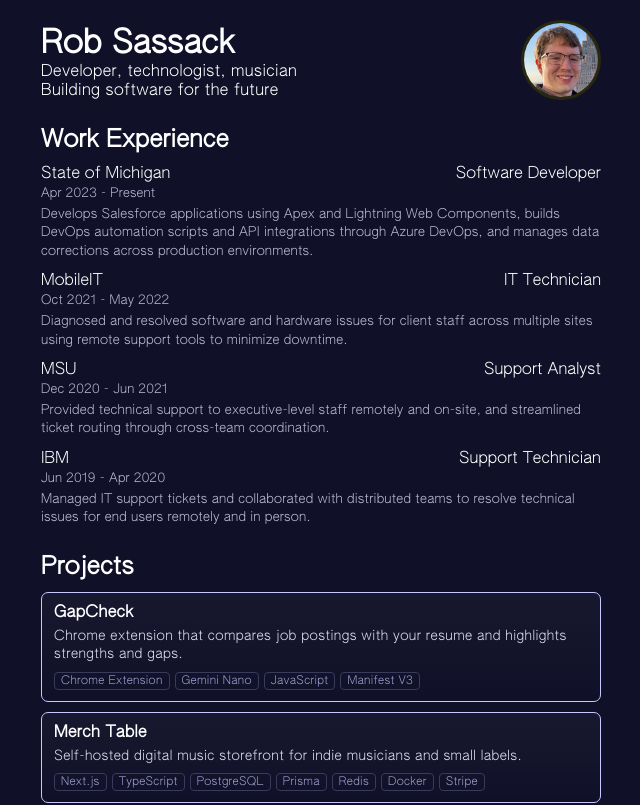
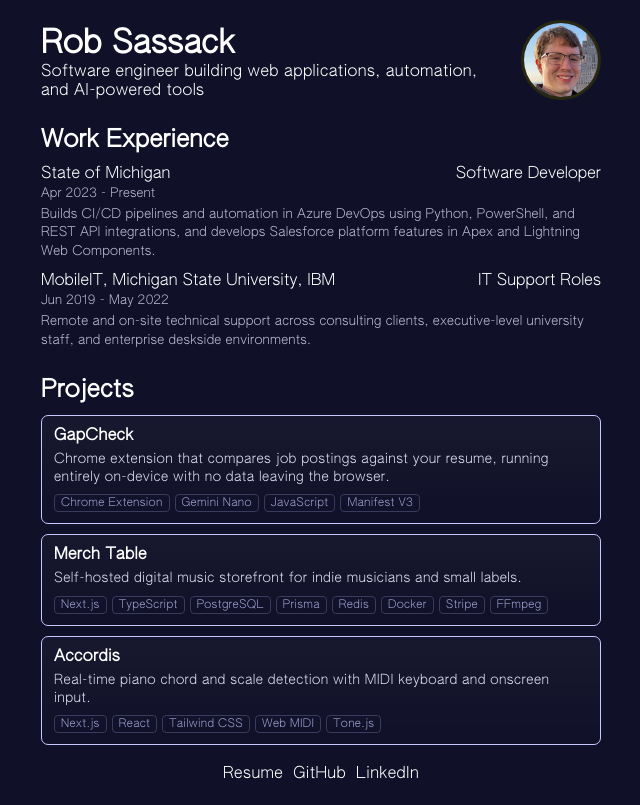
Before and after one commit to robsassack/robsassack.github.io, a React (Vite) app: page / in a window 1280 px wide. Shown: the top 805 px of the page, without its empty margins (319-959 px from the left). Built offline with nearby package versions, Linux system fonts and the light colour scheme.

Commit message:
Revise content and header

```diff
--- a/src/components/Content.jsx
+++ b/src/components/Content.jsx
@@ -9,33 +9,16 @@ function Content() {
             <span className='title'>Software Developer</span>
           </div>
           <p className='job-dates'>Apr 2023 - Present</p>
-          <p className='job-description'>Develops Salesforce applications using Apex and Lightning Web Components, builds DevOps automation scripts and API integrations through Azure DevOps, and manages data corrections across production environments.</p>
+          <p className='job-description'>Builds CI/CD pipelines and automation in Azure DevOps using Python, PowerShell, and REST API integrations, and develops Salesforce platform features in Apex and Lightning Web Components.</p>
         </div>
         <div className='job'>
           <div className='jobs'>
-            <span className='company'>MobileIT</span>
-            <span className='title'>IT Technician</span>
+            <span className='company'>MobileIT, Michigan State University, IBM</span>
+            <span className='title'>IT Support Roles</span>
           </div>
-          <p className='job-dates'>Oct 2021 - May 2022</p>
-          <p className='job-description'>Diagnosed and resolved software and hardware issues for client staff across multiple sites using remote support tools to minimize downtime.</p>
+          <p className='job-dates'>Jun 2019 - May 2022</p>
+          <p className='job-description'>Remote and on-site technical support across consulting clients, executive-level university staff, and enterprise deskside environments.</p>
         </div>
-        <div className='job'>
-          <div className='jobs'>
-            <span className='company'>MSU</span>
-            <span className='title'>Support Analyst</span>
-          </div>
-          <p className='job-dates'>Dec 2020 - Jun 2021</p>
-          <p className='job-description'>Provided technical support to executive-level staff remotely and on-site, and streamlined ticket routing through cross-team coordination.</p>
-        </div>
-        <div className='job'>
-          <div className='jobs'>
-            <span className='company'>IBM</span>
-            <span className='title'>Support Technician</span>
-          </div>
-          <p className='job-dates'>Jun 2019 - Apr 2020</p>
-          <p className='job-description'>Managed IT support tickets and collaborated with distributed teams to resolve technical issues for end users remotely and in person.</p>
-        </div>
-
       </div>
     </section>
   );
--- a/src/components/Header.jsx
+++ b/src/components/Header.jsx
@@ -5,8 +5,7 @@ function Header() {
     <header className='header'>
       <div className='description'>
         <h1 className='myName'>Rob Sassack</h1>
-        <p className='aboutMe'>Developer, technologist, musician</p>
-        <p className='adage'>Building software for the future</p>
+        <p className='aboutMe'>Software engineer building web applications, automation, and AI-powered tools</p>
       </div>
       <div className='portrait'>
         <img
--- a/src/projectsData.js
+++ b/src/projectsData.js
@@ -3,7 +3,7 @@ export default {
     {
       id: 22,
       title: "GapCheck",
-      description: "Chrome extension that compares job postings with your resume and highlights strengths and gaps.",
+      description: "Chrome extension that compares job postings against your resume, running entirely on-device with no data leaving the browser.",
       tech: ["Chrome Extension", "Gemini Nano", "JavaScript", "Manifest V3"],
       url: "https://github.com/robsassack/gapcheck",
     },
@@ -11,13 +11,13 @@ export default {
       id: 21,
       title: "Merch Table",
       description: "Self-hosted digital music storefront for indie musicians and small labels.",
-      tech: ["Next.js", "TypeScript", "PostgreSQL", "Prisma", "Redis", "Docker", "Stripe"],
+      tech: ["Next.js", "TypeScript", "PostgreSQL", "Prisma", "Redis", "Docker", "Stripe", "FFmpeg"],
       url: "https://merch-table.robsassack.com/",
     },
     {
       id: 20,
       title: "Accordis",
-      description: "Chord and progression workspace for practical songwriting workflows.",
+      description: "Real-time piano chord and scale detection with MIDI keyboard and onscreen input.",
       tech: ["Next.js", "React", "Tailwind CSS", "Web MIDI", "Tone.js"],
       url: "https://robsassack.github.io/accordis",
     }
```
Also changed, not shown: 1 other file (tests, documents, lock files or other folders).
